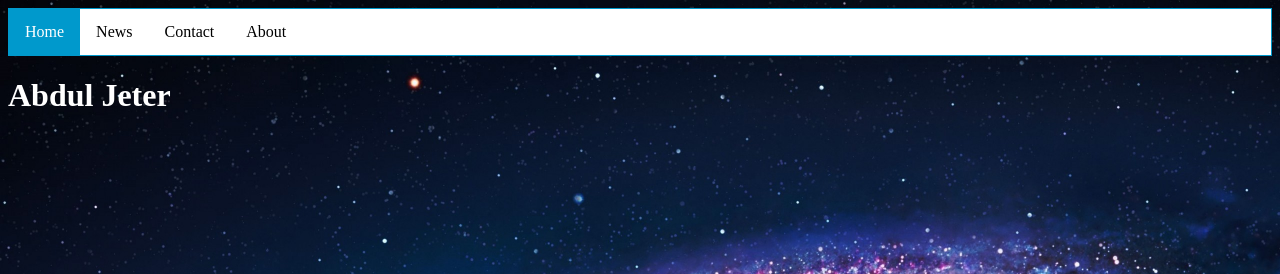
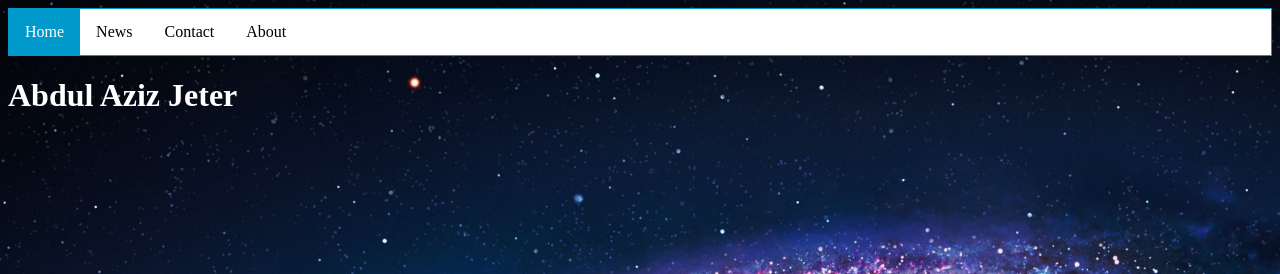
Before and after one commit to abdul-j/abdul-j.github.i, a Jekyll site: the page built from index.html, in a window 1280 px wide. Shown: the top 274 px of the page. Built offline with Jekyll 4.4.1, drawn with Linux system fonts in a browser that asks for light colours.

Commit message:
Update index.html

```diff
--- a/index.html
+++ b/index.html
@@ -6,12 +6,15 @@ title: Abdul Jeter
     <li><a class="active">Home</a></li>
     <li><a href="#news">News</a></li>
     <li><a href="info.html">Contact</a></li>
-    <li><a href="#about">About</a></li>
-   </ul>
+    <li><a href="about.html">About</a></li>
+</ul>
 
-  <h1>
-    Abdul Jeter
-  </h1>
+<h1>
+    Abdul Aziz Jeter
+</h1>
+
+
+
 <script type="application/ld+json">
 { "@context": "http://schema.org",
  "@type": "Website",
```
